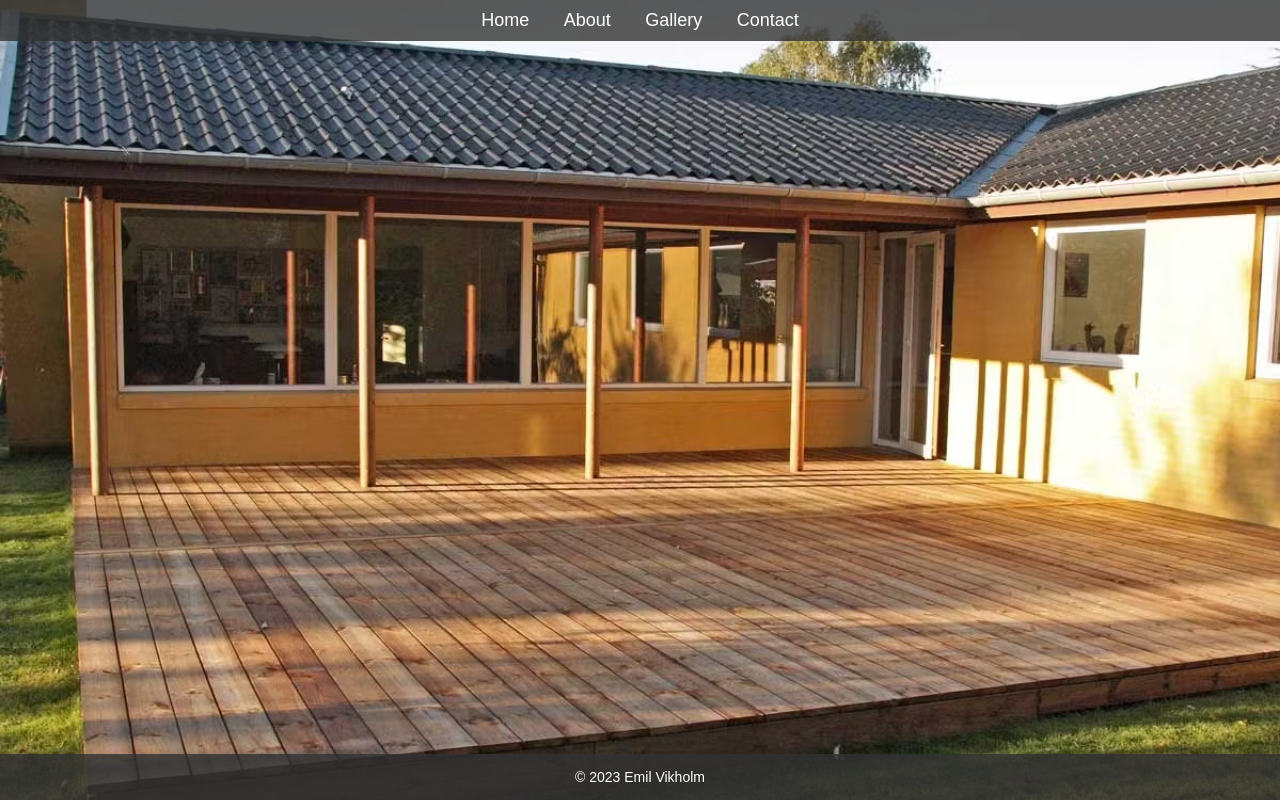
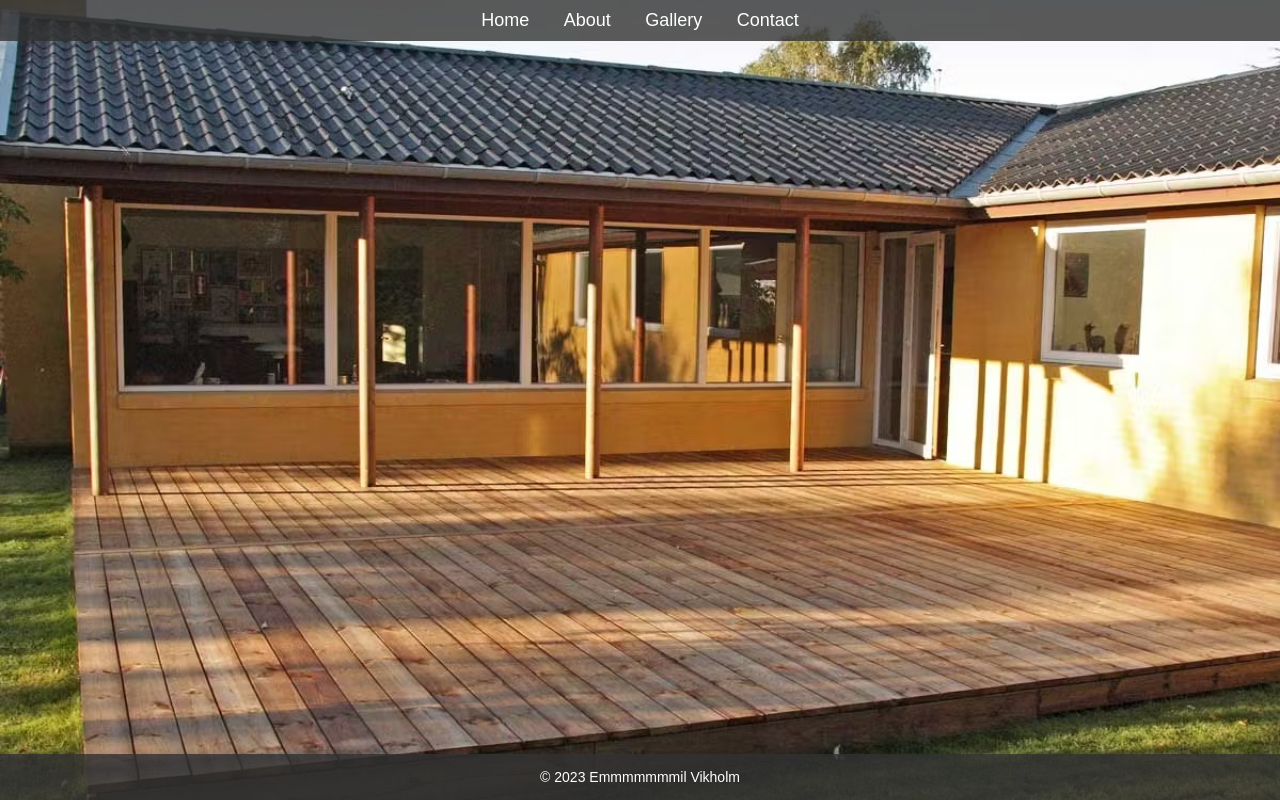
Before and after one commit to vkn6/web-test, a plain HTML site: page index.html in a window 1280 px wide. Drawn offline with Linux system fonts and the light colour scheme.

Commit message:
Add files via upload

```diff
--- a/index.html
+++ b/index.html
@@ -25,7 +25,7 @@
     </main>
 
     <footer>
-        <p>&copy; 2023 Emil Vikholm</p>
+        <p>&copy; 2023 Emmmmmmmil Vikholm</p>
     </footer>
 </body>
 </html>
```
